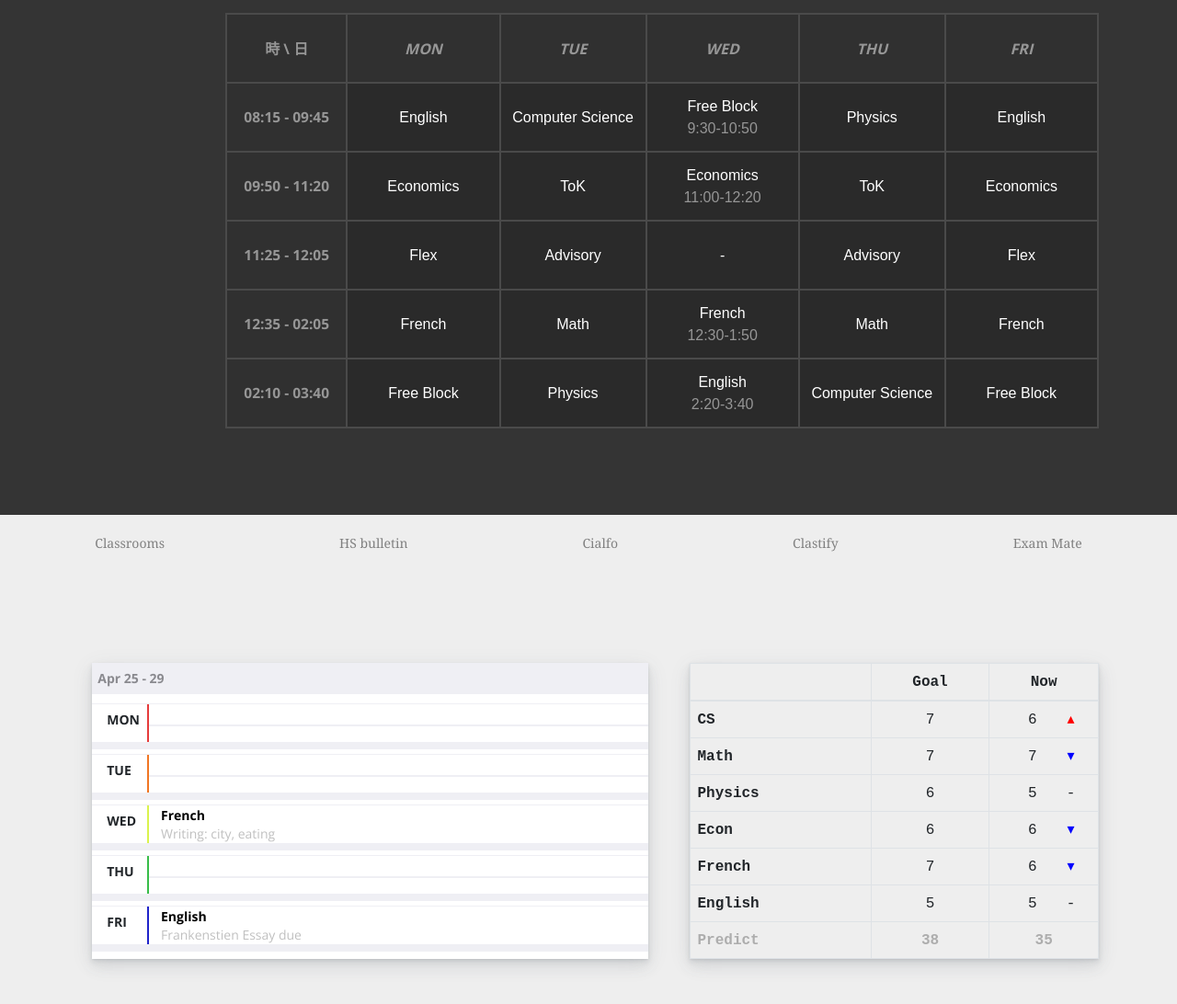
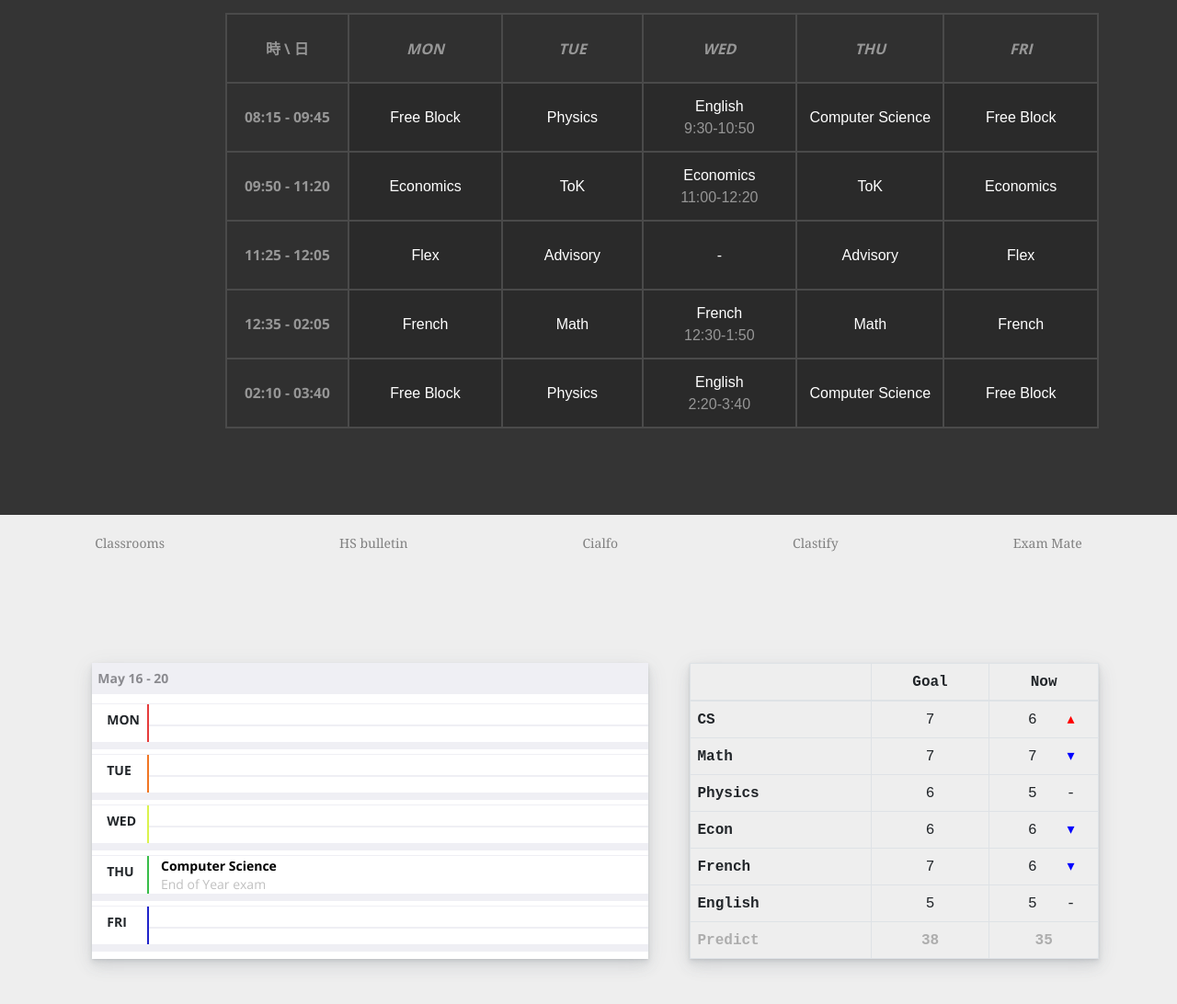
Before and after one commit to JaeWonS0465/JS-index, a plain HTML site: page index.htm in a window 1280 px wide. Shown: the part 240-1332 px from the top of the page at 92% size. Drawn offline with nearby package versions, Linux system fonts and the light colour scheme; a script that the page names is missing.

Commit message:
Update index.htm

```diff
--- a/index.htm
+++ b/index.htm
@@ -132,7 +132,16 @@
                   <tr> <!--1교시 -->
                     <td class="classtime align-middle">08:15 - 09:45 </td>
                     <td class="align-middle">
+                      <span>Free Block</span>
+                    </td>
+
+                    <td class="align-middle">
+                      <span>Physics</span>
+                    </td>
+
+                    <td class="align-middle">
                       <span>English</span>
+                      <div class="margin-10px-top font-size14">9:30-10:50</div>
                     </td>
 
                     <td class="align-middle">
@@ -141,15 +150,6 @@
 
                     <td class="align-middle">
                       <span>Free Block</span>
-                      <div class="margin-10px-top font-size14">9:30-10:50</div>
-                    </td>
-
-                    <td class="align-middle">
-                      <span>Physics</span>
-                    </td>
-
-                    <td class="align-middle">
-                      <span>English</span>
                     </td>
                   </tr>
 
@@ -285,7 +285,7 @@
         <div class="col">
             <div class="widget widget-reminder">
             <!-- date -->
-            <div class="widget-reminder-header"> Apr 25 - 29 </div>
+            <div class="widget-reminder-header"> May 16 - 20 </div>
 
             <!-- oneday -->
             <div class="widget-reminder-container">
@@ -318,8 +318,8 @@
 
                 <!-- contents -->
                 <div class="widget-reminder-content">
-                    <h4 class="widget-title">French</h4>
-                    <div class="widget-desc">Writing: city, eating</div>
+                    <h4 class="widget-title"></h4>
+                    <div class="widget-desc"></div>
                 </div>
             </div>
 
@@ -330,8 +330,8 @@
 
                 <!-- contents -->
                 <div class="widget-reminder-content">
-                    <h4 class="widget-title"></h4>
-                    <div class="widget-desc"></div>
+                    <h4 class="widget-title">Computer Science</h4>
+                    <div class="widget-desc">End of Year exam</div>
                 </div>
             </div>
 
@@ -342,8 +342,8 @@
 
 
                 <div class="widget-reminder-content">
-                    <h4 class="widget-title">English</h4>
-                    <div class="widget-desc">Frankenstien Essay due</div>
+                    <h4 class="widget-title"></h4>
+                    <div class="widget-desc"></div>
                 </div>
             </div>
 
```
